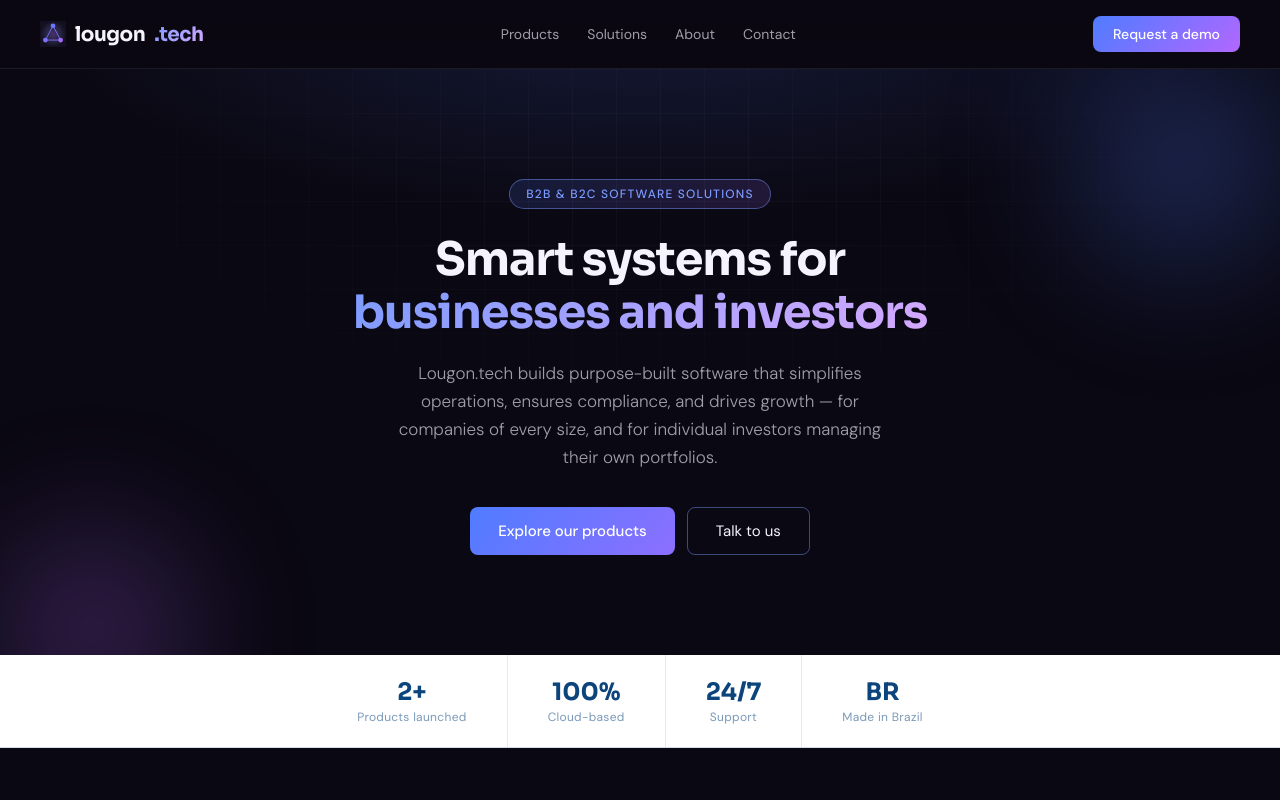
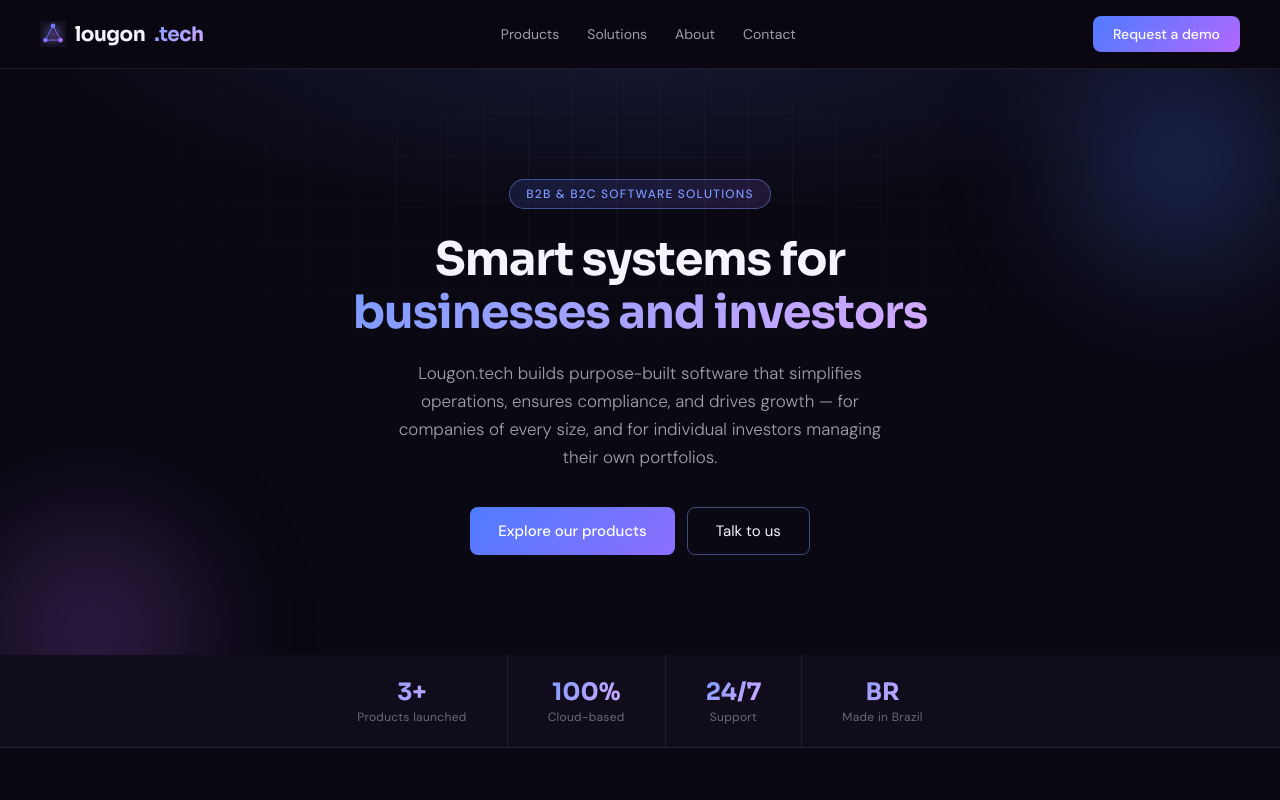
Before and after one commit to LougonVitor/lougon-tech-website, a React (Vite) app in the folder front-end/: page / in a window 1280 px wide. Shown: the top 800 px of the page. Built offline with nearby package versions, Linux system fonts and the light colour scheme.

Commit message:
style (statistics): apply dark theme to statistics band
Co-Authored-By: Claude Sonnet 5 <noreply@anthropic.com>

```diff
--- a/front-end/src/components/statistics/Statistic.css
+++ b/front-end/src/components/statistics/Statistic.css
@@ -1,16 +1,17 @@
 .statistics-container {
-    background: #ffffff;
-    border-bottom: 0.5px solid #d0dcea;
+    background: var(--bg-secondary);
+    border-bottom: 1px solid var(--border);
     padding: 0 40px;
     display: flex;
     justify-content: center;
     gap: 0;
+    flex-wrap: wrap;
 }
 
 .statistic-box {
     padding: 22px 40px;
     text-align: center;
-    border-right: 0.5px solid #e2eaf3;
+    border-right: 1px solid var(--border);
 }
 
 .statistic-box:last-child { border-right: none; }
@@ -19,12 +20,15 @@
     font-family: 'Sora', sans-serif;
     font-size: 24px;
     font-weight: 700;
-    color: #0c447c;
+    background: var(--gradient-text);
+    -webkit-background-clip: text;
+    background-clip: text;
+    -webkit-text-fill-color: transparent;
 }
 
 .statistic-box-label {
     font-size: 12px;
-    color: #7a99b8;
+    color: var(--text-muted);
     margin-top: 2px;
     letter-spacing: 0.3px;
 }
--- a/front-end/src/components/statistics/Statistic.tsx
+++ b/front-end/src/components/statistics/Statistic.tsx
@@ -5,7 +5,7 @@ export function Statistic() {
     <>
     <div className="statistics-container">
         <div className="statistic-box">
-            <div className="statistic-box-num">2+</div>
+            <div className="statistic-box-num">3+</div>
             <div className="statistic-box-label">Products launched</div>
         </div>
             <div className="statistic-box">
```
